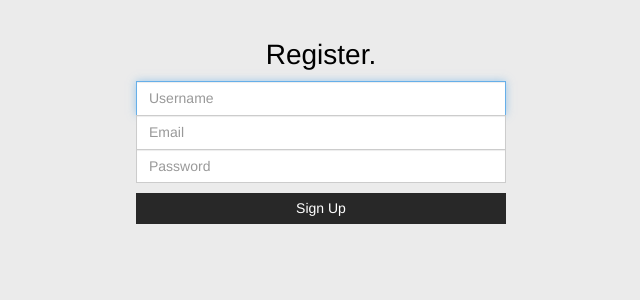
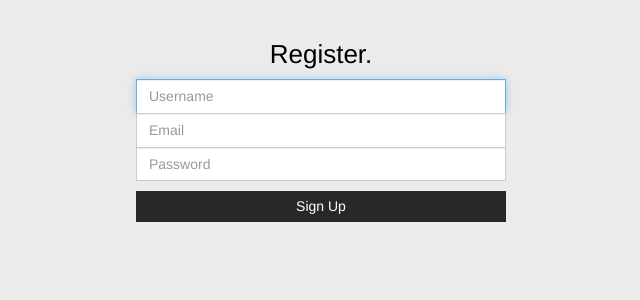
Before and after one commit to jscarty/Devhaven.io, a Django app: page /register/ in a window 1280 px wide. Shown: the part 50-350 px from the top of the page, without its empty margins (319-959 px from the left). Run offline with Django 3.2, Linux system fonts and the light colour scheme; some libraries are stand-ins or nearby versions.

Commit message:
Changed spacing.

```diff
--- a/webapp/static/webapp/main.css
+++ b/webapp/static/webapp/main.css
@@ -16,7 +16,7 @@ hr {
 }
 h1 {
     font-weight: normal;
-    font-size: 28px;
+    font-size: 26px;
 }
 .bold {
 	font-weight: bold;
```
Also changed, not shown: webapp/templates/webapp/home.html (line endings or trailing spaces).
